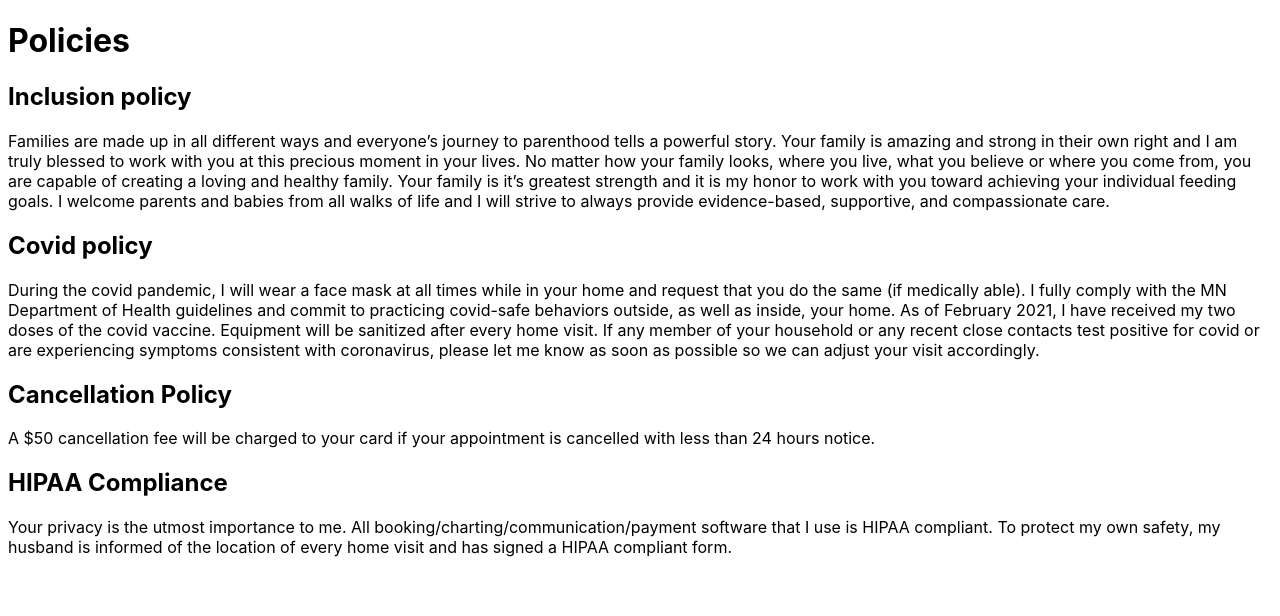
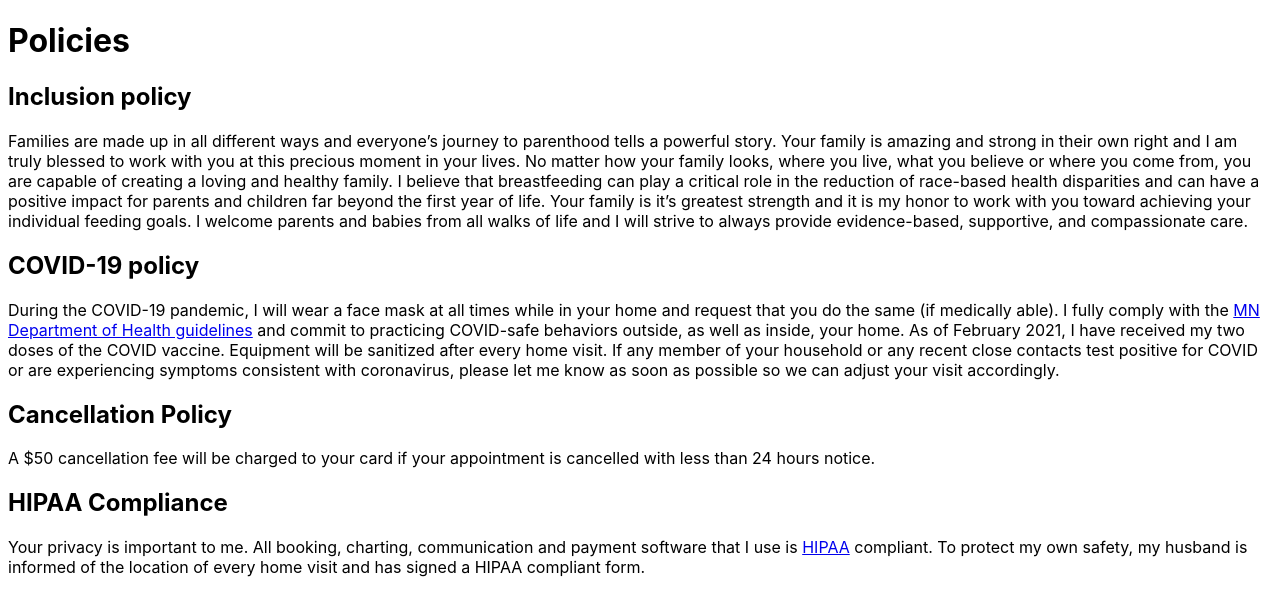
Before and after one commit to bellflowerlactation/bellflower, a Jekyll site: the page built from policies.md, in a window 1280 px wide. Shown: the top 616 px of the page. Built offline with Jekyll 4.4.1, drawn with Linux system fonts in a browser that asks for light colours.

Commit message:
Update copy on policies page

```diff
--- a/policies.md
+++ b/policies.md
@@ -7,11 +7,11 @@ title: "Policies"
 
 ## Inclusion policy
 
-Families are made up in all different ways and everyone’s journey to parenthood tells a powerful story. Your family is amazing and strong in their own right and I am truly blessed to work with you at this precious moment in your lives. No matter how your family looks, where you live, what you believe or where you come from, you are capable of creating a loving and healthy family. Your family is it’s greatest strength and it is my honor to work with you toward achieving your individual feeding goals. I welcome parents and babies from all walks of life and I will strive to always provide evidence-based, supportive, and compassionate care.
+Families are made up in all different ways and everyone’s journey to parenthood tells a powerful story.  Your family is amazing and strong in their own right and I am truly blessed to work with you at this precious moment in your lives. No matter how your family looks, where you live, what you believe or where you come from, you are capable of creating a loving and healthy family. I believe that breastfeeding can play a critical role in the reduction of race-based health disparities and can have a positive impact for parents and children far beyond the first year of life. Your family is it’s greatest strength and it is my honor to work with you toward achieving your individual feeding goals. I welcome parents and babies from all walks of life and I will strive to always provide evidence-based, supportive, and compassionate care.
 
-## Covid policy
+## COVID-19 policy
 
-During the covid pandemic, I will wear a face mask at all times while in your home and request that you do the same (if medically able). I fully comply with the MN Department of Health guidelines and commit to practicing covid-safe behaviors outside, as well as inside, your home. As of February 2021, I have received my two doses of the covid vaccine. Equipment will be sanitized after every home visit. If any member of your household or any recent close contacts test positive for covid or are experiencing symptoms consistent with coronavirus, please let me know as soon as possible so we can adjust your visit accordingly.
+During the COVID-19 pandemic, I will wear a face mask at all times while in your home and request that you do the same (if medically able). I fully comply with the [MN Department of Health guidelines](https://www.health.state.mn.us/diseases/coronavirus/prevention.html) and commit to practicing COVID-safe behaviors outside, as well as inside, your home. As of February 2021, I have received my two doses of the COVID vaccine. Equipment will be sanitized after every home visit. If any member of your household or any recent close contacts test positive for COVID or are experiencing symptoms consistent with coronavirus, please let me know as soon as possible so we can adjust your visit accordingly.
 
 ## Cancellation Policy
 
@@ -19,4 +19,4 @@ A $50 cancellation fee will be charged to your card if your appointment is cance
 
 ## HIPAA Compliance
 
-Your privacy is the utmost importance to me. All booking/charting/communication/payment software that I use is HIPAA compliant. To protect my own safety, my husband is informed of the location of every home visit and has signed a HIPAA compliant form.
+Your privacy is important to me. All booking, charting, communication and payment software that I use is [HIPAA](https://www.hhs.gov/hipaa/index.html) compliant. To protect my own safety, my husband is informed of the location of every home visit and has signed a HIPAA compliant form.
```
Also changed, not shown: 1 other file.
